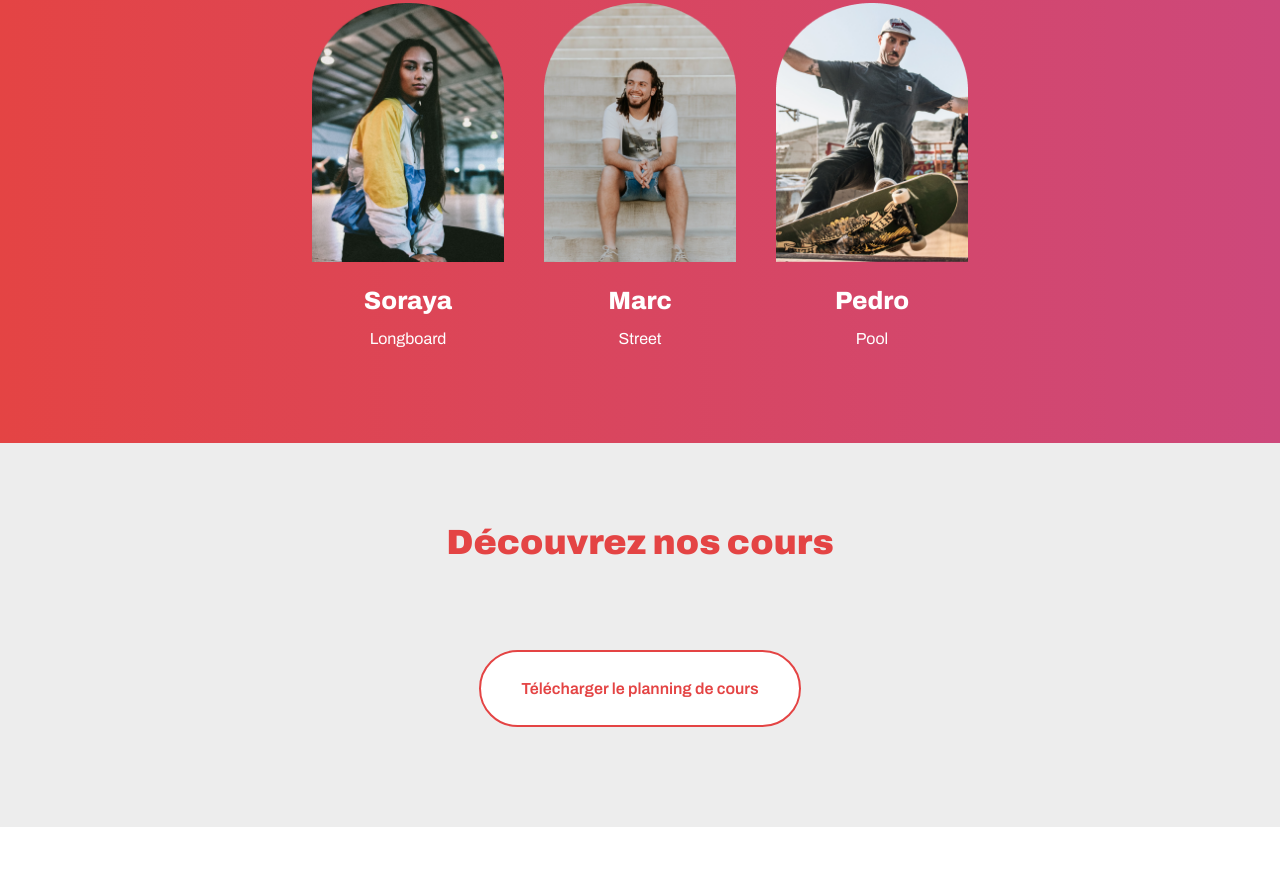
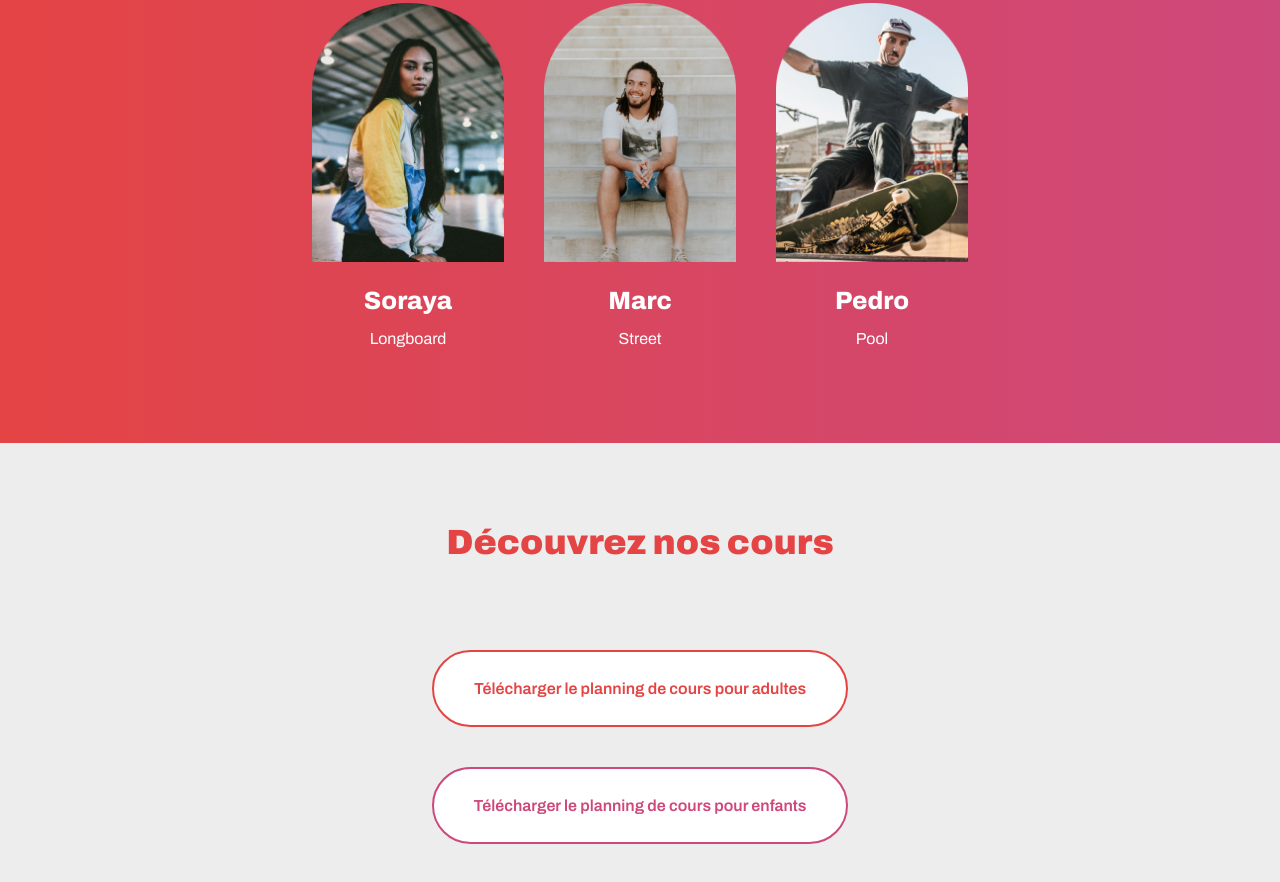
Before and after one commit to Thierry-E/OC-P2-RidingCities, a plain HTML site: page index.html in a window 1280 px wide. Shown: the part 1517-2399 px from the top of the page. Before the commit the page ends 2344 px from the top, so only its background shows below. Drawn offline with Linux system fonts and the light colour scheme.

Commit message:
Ajout du second bouton de la section "Découvrez nos cours", modification destextesetdes liens et applicattion de la mise en forme en appliquant les classes dans le fichier html.

```diff
--- a/index.html
+++ b/index.html
@@ -69,11 +69,19 @@
 			</section>
 			<section class="sectionLightGreyBackground">
 				<h2>Découvrez nos cours</h2>
-				<div class="directionRow">
-					<a class="button buttonMainColor buttonRounded buttonHighlight" href="documents/planning">Télécharger le
+				<div class="directionColumn">
+					<a class="button buttonMainColor buttonRounded buttonHighlight"
+						href="documents/planning-adultes.pdf">Télécharger le
 						planning de
-						cours</a>
+						cours pour adultes</a>
+
+					<a class="button buttonSecondColor buttonRounded buttonHighlight"
+						href="documents/planning-enfants.pdf">Télécharger
+						le
+						planning de
+						cours pour enfants</a>
 				</div>
+
 			</section>
 		</main>
 	</div>
```
